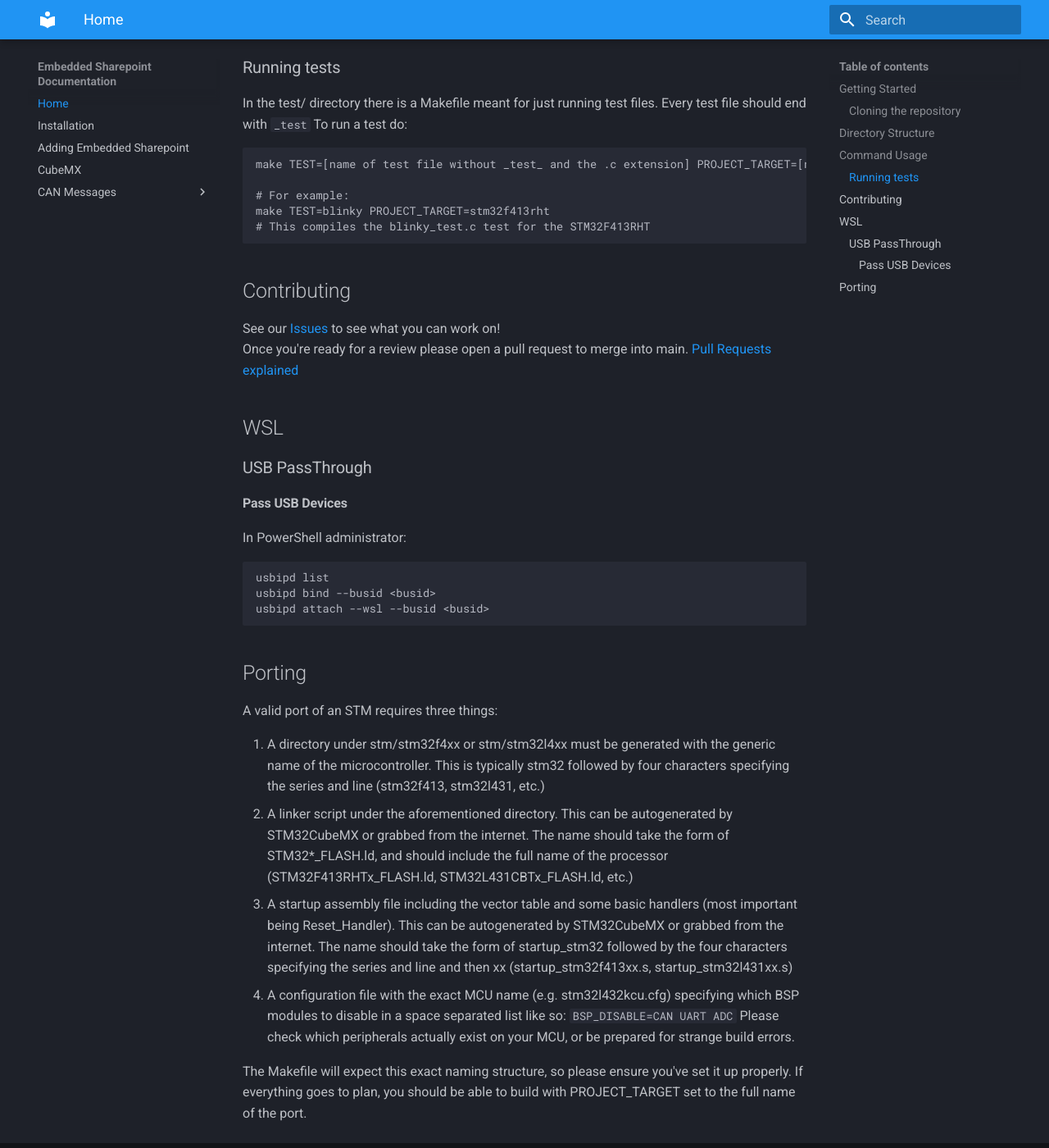
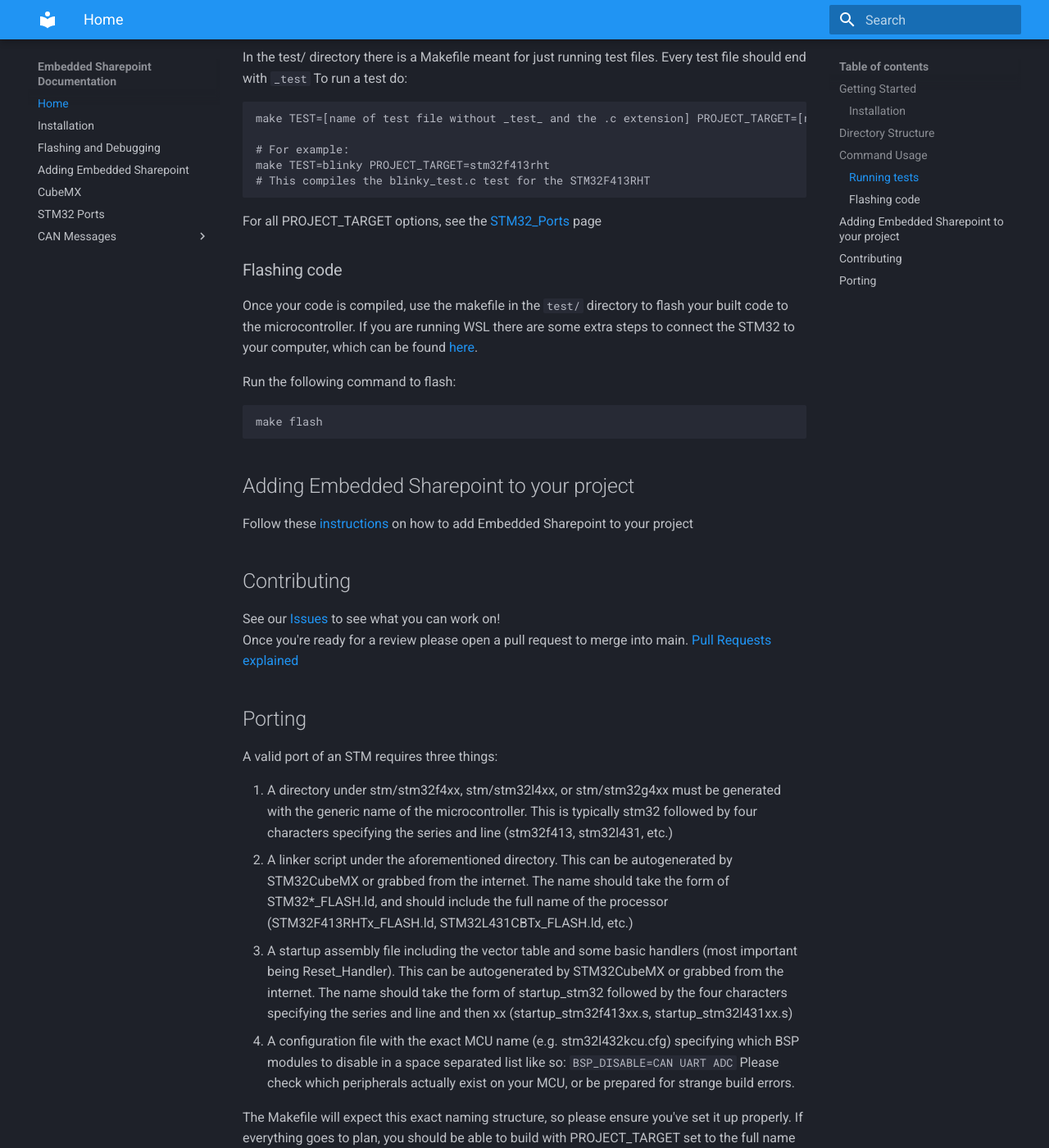
Before and after one commit to lhr-solar/Embedded-Sharepoint, an MkDocs documentation site: the page built from docs/README.md, in a window 1280 px wide and 1400 px high, scrolled down 673 px. Shown: the whole window at 82% size. Built offline with MkDocs 1.6.1 and Material for MkDocs 9.7.7, drawn with Linux system fonts in a browser that asks for light colours; some of the changed text lies outside the part shown.

Commit message:
Minor Docs Improvements (#161)
* improved installation docs

* change stm ports and add more info for readme for stm32 ports

* added stm32 ports to mkdocs and readme

* gemini suggestions

* change some stuff

* fixed stm32 ports and added some more instructions

* gemini comments

````diff
--- a/docs/Installation.md
+++ b/docs/Installation.md
@@ -8,6 +9,7 @@ Please ensure you've done the following before moving on:
     - You need to both generate an ssh key and [add](https://docs.github.com/en/authentication/connecting-to-github-with-ssh/adding-a-new-ssh-key-to-your-github-account) it to your github account
 - Been added to the lhr-solar organization as a member. Ask one of your leads to do so.
 
+Any line that starts with `#` is a comment and you don't need to run it.
 ```sh
 # Clone the embedded sharepoint repository from the internet to your local computer
 git clone git@github.com:lhr-solar/Embedded-Sharepoint.git --recursive
@@ -73,3 +75,21 @@ Test if installation is succesful by compiling a test
 cd test
 make TEST=blinky
 ```
+Now that you've successfully compiled a test, we want to flash our code to the microcontroller. The term "flashing" in an embedded system refers to putting your code onto the microcontroller. If you're using WSL there are some extra setup steps you need to do to connect to the microcontroller, that can be found [here](./FlashAndTheBug.md) in the `Attaching USB devices in WSL` section.
+
+After that run ``lsusb`` and make sure you see an ST-Link Debug device is seen by your terminal. Then run the following command to flash to your microcontroller
+```sh
+make flash
+```
+
+# Common Errors
+## Could not open USB device
+if you're getting:
+```libusb couldn't open USB device /dev/bus/usb/001/003, errno=13```
+This means your user doesn't have permissions to use a USB port.  To fix this run
+```sh
+sudo chmod -R 777 /dev/bus/usb/
+```
+
+## Can't flash after changing PROJECT_TARGET
+If you build your code for one PROJECT_TARGET and then switch to another, you’ll usually need to run `make clean` before flashing to remove all old build files. Otherwise, leftover files from the previous build may remain in your build folder, causing `make flash` to get confused about which `.bin` file to use.
--- a/docs/README.md
+++ b/docs/README.md
@@ -4,11 +4,9 @@ Welcome to the Embedded Sharepoint! Embedded-Sharepoint contains the shared embe
 
 ## Getting Started
 
-### Cloning the repository
-To clone the repository, run
-```sh
-git clone git@github.com:lhr-solar/Embedded-Sharepoint.git --recursive
-```
+### Installation
+Follow the installation instructions for your specific platform, found [here](./Installation.md)
+
 ## Directory Structure
 
 ## Command Usage
@@ -23,29 +21,28 @@ make TEST=[name of test file without _test_ and the .c extension] PROJECT_TARGET
 make TEST=blinky PROJECT_TARGET=stm32f413rht
 # This compiles the blinky_test.c test for the STM32F413RHT
 ```
+For all PROJECT_TARGET options, see the [STM32_Ports](./STM32_Ports.md) page
+
+### Flashing code
+Once your code is compiled, use the makefile in the `test/` directory to flash your built code to the microcontroller. If you are running WSL there are some extra steps to connect the STM32 to your computer, which can be found [here](./FlashAndTheBug.md).
+
+Run the following command to flash:
+```sh
+make flash
+```
+
+## Adding Embedded Sharepoint to your project
+Follow these [instructions](./SharepointSubmodule.md) on how to add Embedded Sharepoint to your project
 
 ## Contributing
 See our [Issues](https://github.com/lhr-solar/Embedded-Sharepoint/issues) to see what you can work on!
 Once you're ready for a review please open a pull request to merge into main. [Pull Requests explained](https://docs.github.com/en/pull-requests/collaborating-with-pull-requests/proposing-changes-to-your-work-with-pull-requests/creating-a-pull-request)
 
-## WSL
-
-### USB PassThrough
-
-#### Pass USB Devices
-
-In PowerShell administrator:
-
-    usbipd list
-    usbipd bind --busid <busid>
-    usbipd attach --wsl --busid <busid>
-
-
 ## Porting
 
 A valid port of an STM requires three things:
 
-1. A directory under stm/stm32f4xx or stm/stm32l4xx must be generated with the generic name of the microcontroller. This is typically stm32 followed by four characters specifying the series and line (stm32f413, stm32l431, etc.)
+1. A directory under stm/stm32f4xx, stm/stm32l4xx, or stm/stm32g4xx must be generated with the generic name of the microcontroller. This is typically stm32 followed by four characters specifying the series and line (stm32f413, stm32l431, etc.)
 2. A linker script under the aforementioned directory. This can be autogenerated by STM32CubeMX or grabbed from the internet. The name should take the form of STM32*_FLASH.ld, and should include the full name of the processor (STM32F413RHTx_FLASH.ld, STM32L431CBTx_FLASH.ld, etc.)
 3. A startup assembly file including the vector table and some basic handlers (most important being Reset_Handler). This can be autogenerated by STM32CubeMX or grabbed from the internet. The name should take the form of startup_stm32 followed by the four characters specifying the series and line and then xx (startup_stm32f413xx.s, startup_stm32l431xx.s)
 4. A configuration file with the exact MCU name (e.g. stm32l432kcu.cfg) specifying which BSP modules to disable in a space separated list like so:
--- a/mkdocs.yml
+++ b/mkdocs.yml
@@ -12,8 +12,10 @@ theme:
 nav:
   - Home: 'README.md'
   - Installation: 'Installation.md'
+  - Flashing and Debugging: 'FlashAndTheBug.md'
   - Adding Embedded Sharepoint: 'SharepointSubmodule.md'
   - CubeMX: 'CubeMX.md'
+  - STM32 Ports: 'STM32_Ports.md'
 
   - CAN Messages:
       - Signals & Messages: 'DBC.md'
````
Also changed, not shown: other parts of docs/Installation.md (+3 -2 lines), docs/FlashAndTheBug.md (+16 -10 lines), docs/STM32_Ports.md (+23 -4 lines), docs/SharepointSubmodule.md (+7 -4 lines), docs/generate_stm_ports.py (+35 -4 lines), 1 other file.
